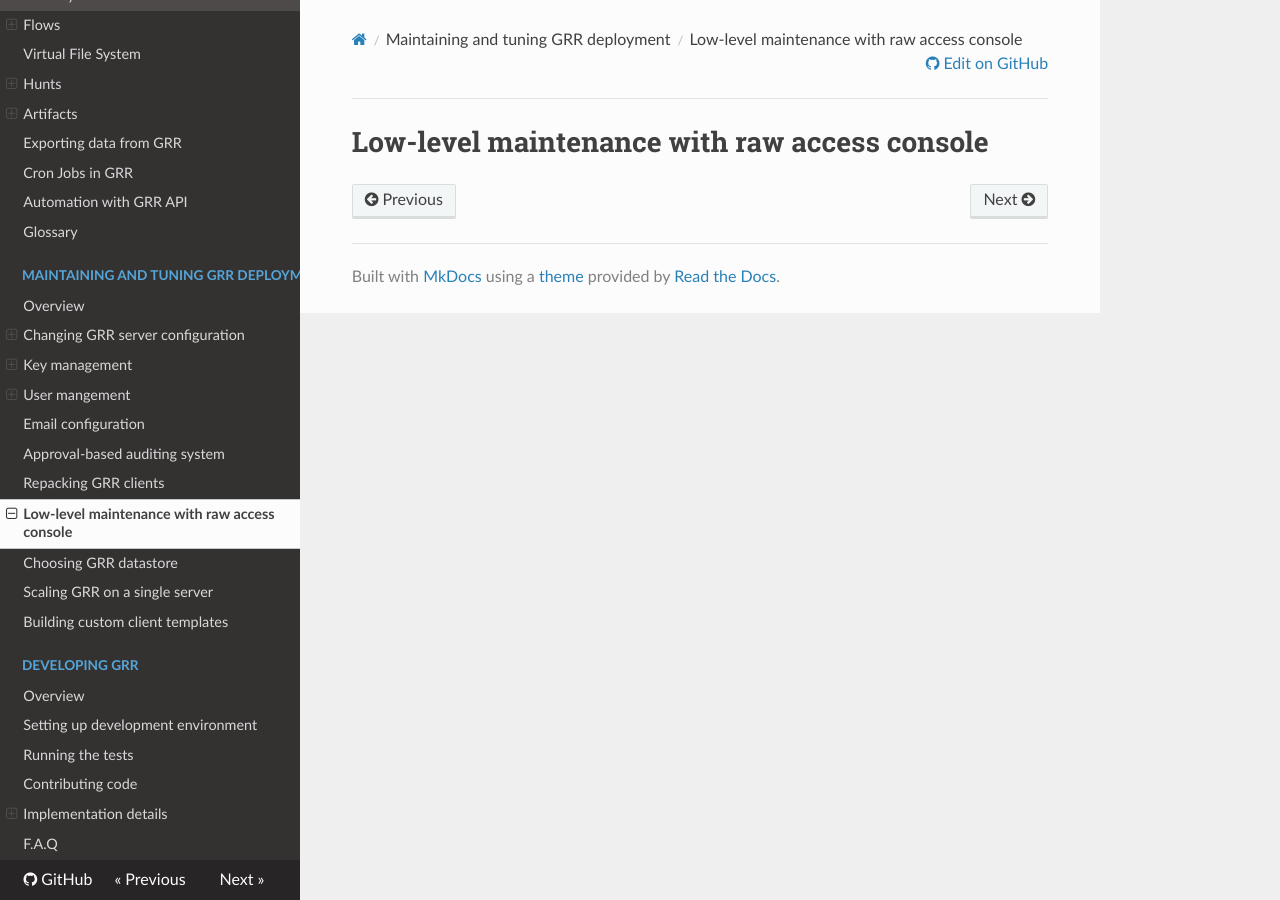
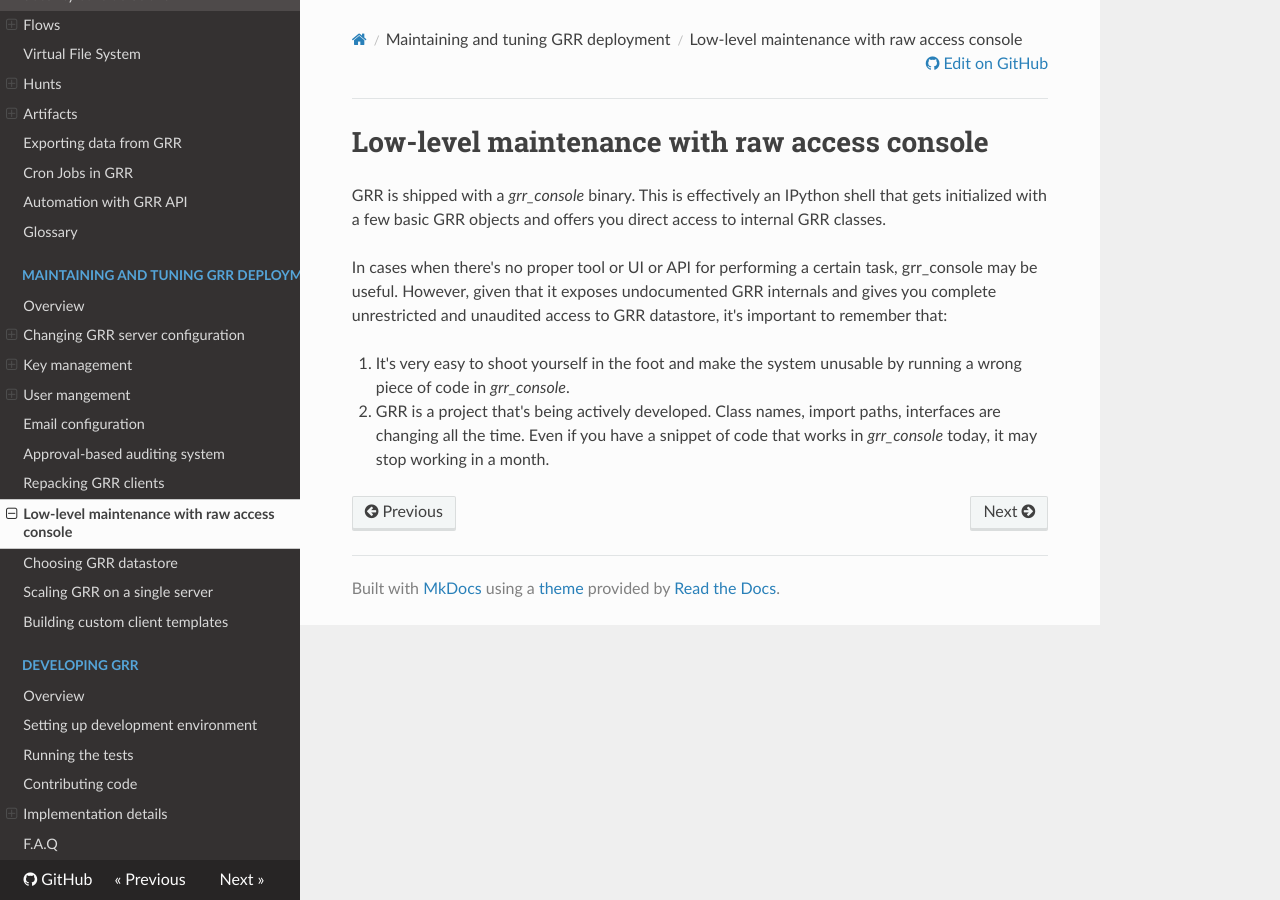
Before and after one commit to google/grr-doc, an MkDocs documentation site: the page built from docs/maintaining-and-tuning/low-level-maintenance-with-console.md, in a window 1280 px wide. Built offline with MkDocs 1.6.1, drawn with Linux system fonts in a browser that asks for light colours; nearby versions of some CDN libraries; old or Windows-style settings are respelled for this version of MkDocs.

Commit message:
GRR console doc updated.

```diff
--- a/docs/maintaining-and-tuning/low-level-maintenance-with-console.md
+++ b/docs/maintaining-and-tuning/low-level-maintenance-with-console.md
@@ -1 +1,8 @@
 # Low-level maintenance with raw access console
+
+GRR is shipped with a *grr_console* binary. This is effectively an IPython shell that gets initialized with a few basic GRR objects and offers you direct access to internal GRR classes.
+
+In cases when there's no proper tool or UI or API for performing a certain task, grr_console may be useful. However, given that it exposes undocumented GRR internals and gives you complete unrestricted and unaudited access to GRR datastore, it's important to remember that:
+
+1. It's very easy to shoot yourself in the foot and make the system unusable by running a wrong piece of code in *grr_console*.
+1. GRR is a project that's being actively developed. Class names, import paths, interfaces are changing all the time. Even if you have a snippet of code that works in *grr_console* today, it may stop working in a month.
```
